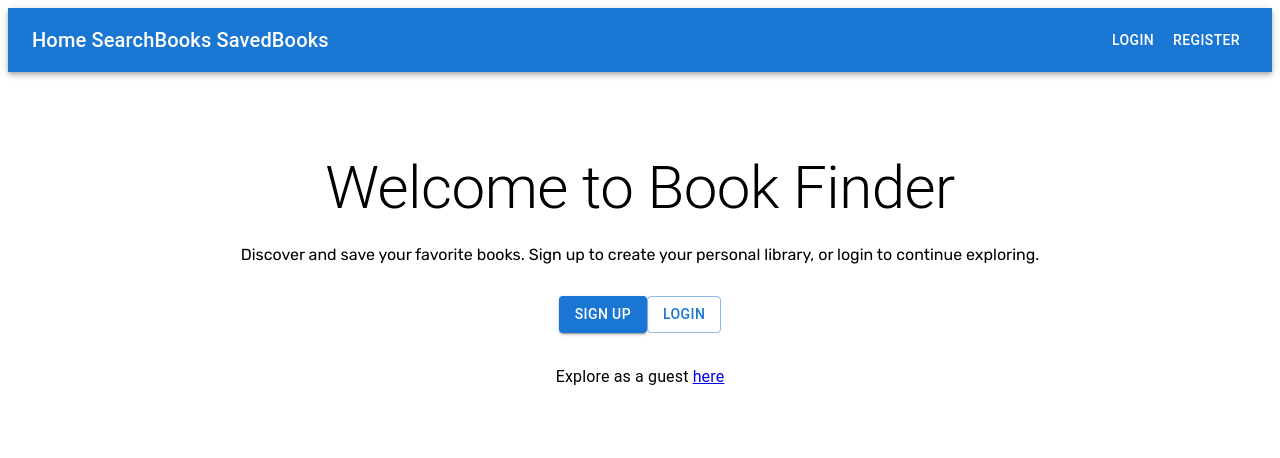
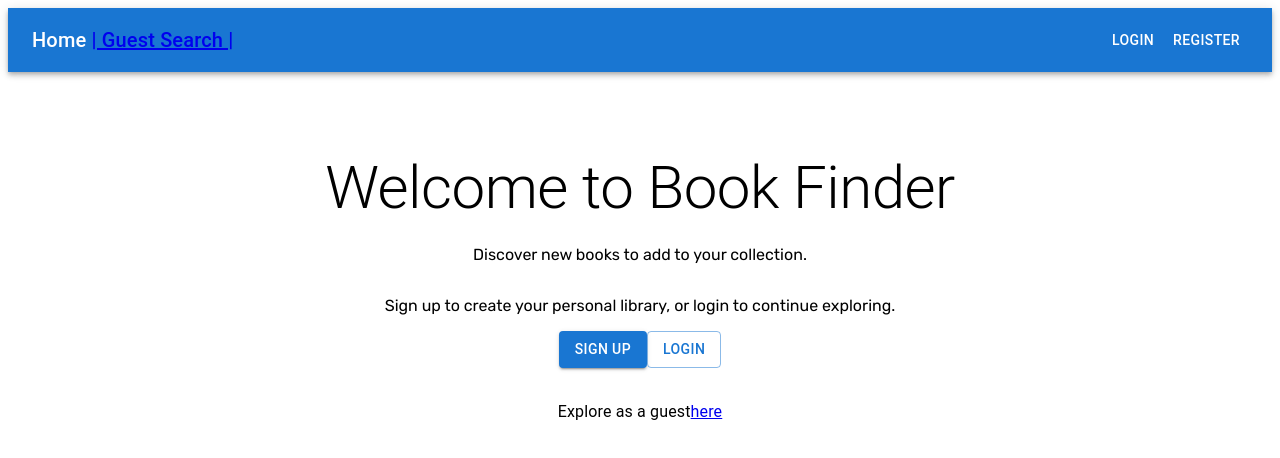
Before and after one commit to Chartok/holmes-elemerntary, a React (Create React App) app in the folder client/: page /home in a window 1280 px wide. Shown: the top 458 px of the page. Built offline with nearby package versions, Linux system fonts and the light colour scheme.

Commit message:
working through guestsearch feature

```diff
--- a/client/src/App.js
+++ b/client/src/App.js
@@ -2,7 +2,7 @@ import React from 'react';
 import { Routes, Route, Navigate  } from 'react-router-dom';
 import Navbar from './components/Navbar';
 import HomePage from './pages/HomePage';
-import SearchBooks from './pages/SearchBooks';
+// import GuestSearch from './components/GuestSearch';
 import SavedBooks from './pages/SavedBooks';
 import LoginForm from './components/LoginForm';
 import SignupForm from './components/SignupForm';
@@ -16,7 +16,7 @@ function App() {
         <Route path="/" element={<Navigate to="/home" />} />
         <Route path="/home" element={<HomePage />} />
         <Route path="/savedbooks" element={<SavedBooks />} />
-        <Route path="/searchBooks" element={<SearchBooks />} />
+        {/* <Route path="/guestsearch" element={<GuestSearch />} /> */}
         <Route path="/login" element={<LoginForm />} />
         <Route path="/signup" element={<SignupForm />} />
       </Routes>
--- a/client/src/components/LoginForm.js
+++ b/client/src/components/LoginForm.js
@@ -27,7 +27,7 @@ function Login() {
   const [loginUser] = useMutation(LOGIN_USER, {
     update(_, { data: { loginUser: userData } }) {
       Context.login(userData);
-      navigate('/searchBooks');
+      navigate('/home');
     },
     onError({ graphQLErrors }) {
       setErrors(graphQLErrors);
--- a/client/src/components/Navbar.js
+++ b/client/src/components/Navbar.js
@@ -18,9 +18,19 @@ function Navbar () {
       <AppBar position="static">
         <Toolbar>
           <Typography variant="h6" component="div" sx={{ flexGrow: 1 }}>
+
             <Link to="/home" style={{ textDecoration: "none", color: "white" }}>Home </Link>
-            <Link to="/searchBooks" style={{ textDecoration: "none", color: "white" }}> SearchBooks</Link>
-            <Link to="/savedBooks" style={{ textDecoration: "none", color: "white" }}> SavedBooks</Link>
+
+            {!user?
+              <>
+                <Link to="/guestsearch">| Guest Search |</Link>
+              </>
+              :
+              <>
+                <Link to="/savedbooks">Collection</Link>
+              </>
+            }
+
           </Typography>
           <Box alightitems="right" sx={{ flexGrow: 1, textAlign: "right" }}>
             {/** If user is logged in, show logout button, else show login and register buttons */}
--- /dev/null
+++ b/client/src/pages/GuestSearch.js
@@ -0,0 +1,48 @@
+import React from 'react';
+import {Link} from 'react-router-dom';
+import SearchBook from '../components/SearchBooks';
+import {Container,Typography,Button,Box} from '@mui/material';
+import {AuthContext} from '../context/authContext';
+import {useContext} from 'react';
+
+const HomePage=() => {
+	const {user}=useContext(AuthContext);
+
+	return (
+		<Container>
+			<Box textAlign='center' py={10}>
+				<Typography variant="h2" gutterBottom>
+					Welcome to Book Finder
+				</Typography>
+				<Typography variant="subtitile" paragraph>
+					Discover new books to add to your collection.
+				</Typography>
+				<Box mt={4}>
+					{user?
+						<>
+							<Box m={4} p={2}>
+								<SearchBook />
+							</Box>
+						</>
+						:
+						<>
+							<Typography variant="subtitile" paragraph>
+								Sign up to create your personal library, or login to continue exploring.
+							</Typography>   <Button variant="contained" color="primary" component={Link} to="/signup">Sign Up</Button>
+							<Button variant="outlined" color="primary" component={Link} to="/login">Login</Button>
+							<Box mt={4}>
+								<Typography variant="body1" paragraph>
+									Explore as a guest
+									<Link to='/guestsearch'>here</Link>
+								</Typography>
+							</Box>
+						</>
+					}
+
+				</Box>
+			</Box>
+		</Container>
+	)
+};
+
+export default HomePage;
--- a/client/src/pages/HomePage.js
+++ b/client/src/pages/HomePage.js
@@ -1,8 +1,13 @@
 import React from 'react';
-import { Link } from 'react-router-dom';
-import { Container, Typography, Button, Box } from '@mui/material';
+import {Link} from 'react-router-dom';
+import SearchBook from '../components/SearchBooks';
+import {Container,Typography,Button,Box} from '@mui/material';
+import {AuthContext} from '../context/authContext';
+import {useContext} from 'react';
 
-const HomePage = () => {
+const HomePage=() => {
+    const {user}=useContext(AuthContext);
+
     return (
         <Container>
             <Box textAlign='center' py={10}>
@@ -10,16 +15,30 @@ const HomePage = () => {
                     Welcome to Book Finder
                 </Typography>
                 <Typography variant="subtitile" paragraph>
-                    Discover and save your favorite books. Sign up to create your personal library, or login to continue exploring.
+                    Discover new books to add to your collection.
                 </Typography>
                 <Box mt={4}>
-                    <Button variant="contained" color="primary" component={Link} to="/signup">Sign Up</Button>
-                    <Button variant="outlined" color="primary" component={Link} to="/login">Login</Button>
-                </Box>
-                <Box mt={4}>
-                    <Typography variant="body1" paragraph>
-                        Explore as a guest <Link to='/searchBooks'>here</Link>
-                    </Typography>
+                    {user?
+                        <>
+                            <Box m={4} p={2}>
+                                <SearchBook />
+                            </Box>
+                        </>
+                        :
+                        <>
+                            <Typography variant="subtitile" paragraph>
+                                Sign up to create your personal library, or login to continue exploring.
+                            </Typography>   <Button variant="contained" color="primary" component={Link} to="/signup">Sign Up</Button>
+                            <Button variant="outlined" color="primary" component={Link} to="/login">Login</Button>
+                            <Box mt={4}>
+                                <Typography variant="body1" paragraph>
+                                    Explore as a guest
+                                    <Link to='/guestsearch'>here</Link>
+                                </Typography>
+                            </Box>
+                        </>
+                    }
+
                 </Box>
             </Box>
         </Container>
```
Also changed, not shown: client/src/components/SearchBooks.js (renamed from client/src/pages/SearchBooks.js).
